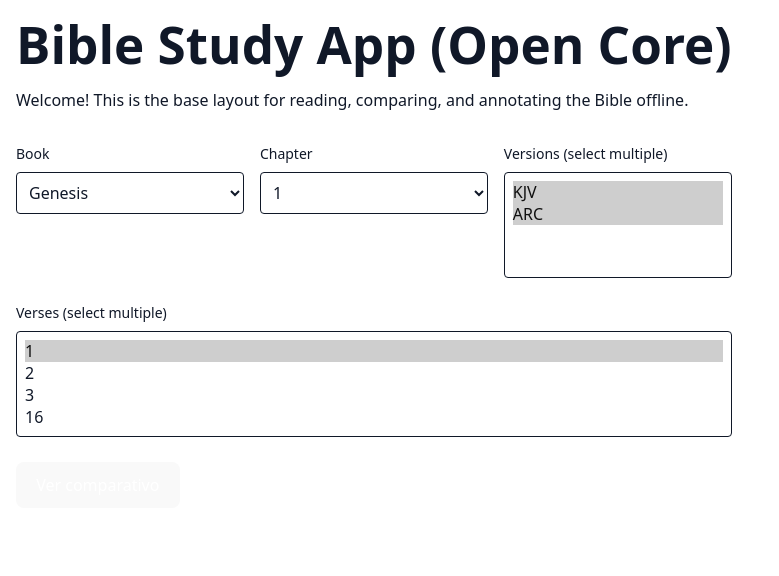
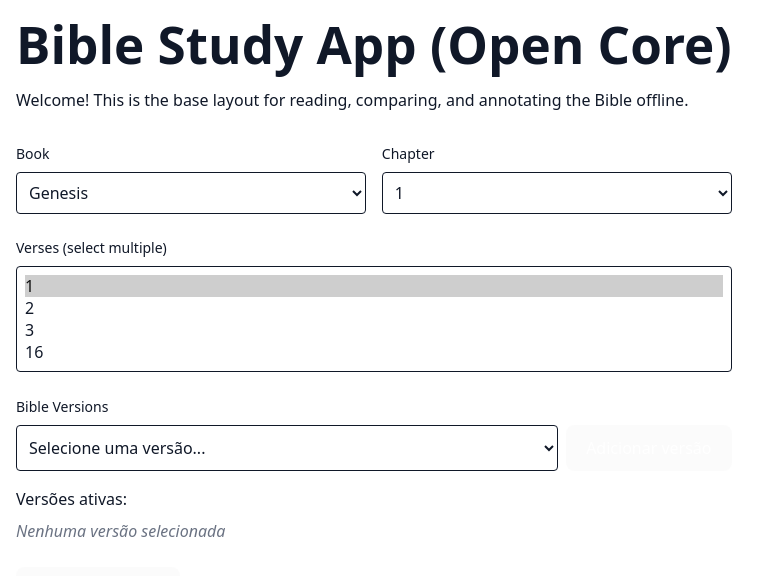
Before and after one commit to paulocfjunior/sacra, a React (Vite) app: page / in a window 1280 px wide. Shown: the top 576 px of the page, without its empty margins (0-779 px from the left). Built offline with nearby package versions, Linux system fonts and the light colour scheme.

Commit message:
feat: add VersionSelector component for dynamic version selection

```diff
--- a/src/components/VerseSelector.tsx
+++ b/src/components/VerseSelector.tsx
@@ -1,16 +1,15 @@
 import React, { useState } from 'react';
 import ParallelViewer from './ParallelViewer';
+import VersionSelector from './VersionSelector';
 
 const SAMPLE_BOOKS = ['Genesis', 'John'];
 const SAMPLE_CHAPTERS = ['1', '2', '3'];
 const SAMPLE_VERSES = ['1', '2', '3', '16'];
-const AVAILABLE_VERSIONS = ['KJV', 'ARC'];
 
 interface Selection {
   book: string;
   chapter: string;
   verses: string[];
-  versions: string[];
 }
 
 export default function VerseSelector() {
@@ -18,14 +17,14 @@ export default function VerseSelector() {
     book: SAMPLE_BOOKS[0],
     chapter: SAMPLE_CHAPTERS[0],
     verses: [SAMPLE_VERSES[0]],
-    versions: [AVAILABLE_VERSIONS[0], AVAILABLE_VERSIONS[1]],
   });
 
+  const [activeVersions, setActiveVersions] = useState<string[]>([]);
   const [showComparison, setShowComparison] = useState(false);
 
   return (
     <div className="space-y-6">
-      <div className="grid grid-cols-2 md:grid-cols-3 gap-4">
+      <div className="grid grid-cols-2 gap-4">
         <div className="space-y-2">
           <label className="block text-sm font-medium">Book</label>
           <select
@@ -51,23 +50,6 @@ export default function VerseSelector() {
             ))}
           </select>
         </div>
-
-        <div className="space-y-2">
-          <label className="block text-sm font-medium">Versions (select multiple)</label>
-          <select
-            className="w-full border rounded p-2"
-            multiple
-            value={selection.versions}
-            onChange={(e) => setSelection(prev => ({
-              ...prev,
-              versions: Array.from(e.target.selectedOptions).map(opt => opt.value)
-            }))}
-          >
-            {AVAILABLE_VERSIONS.map(version => (
-              <option key={version} value={version}>{version}</option>
-            ))}
-          </select>
-        </div>
       </div>
 
       <div className="space-y-2">
@@ -87,16 +69,25 @@ export default function VerseSelector() {
         </select>
       </div>
 
+      <div className="space-y-2">
+        <label className="block text-sm font-medium">Bible Versions</label>
+        <VersionSelector
+          activeVersions={activeVersions}
+          onVersionsChange={setActiveVersions}
+        />
+      </div>
+
       <button
-        className="bg-blue-500 text-white px-4 py-2 rounded hover:bg-blue-600"
+        className="bg-blue-500 text-white px-4 py-2 rounded hover:bg-blue-600 disabled:opacity-50"
         onClick={() => setShowComparison(true)}
+        disabled={activeVersions.length === 0}
       >
         Ver comparativo
       </button>
 
-      {showComparison && (
+      {showComparison && activeVersions.length > 0 && (
         <div className="mt-8">
-          <ParallelViewer {...selection} />
+          <ParallelViewer {...selection} versions={activeVersions} />
         </div>
       )}
     </div>
--- /dev/null
+++ b/src/components/VersionSelector.tsx
@@ -0,0 +1,71 @@
+import React, { useState } from 'react';
+import { useBible } from '../hooks/useBible';
+
+interface Props {
+  activeVersions: string[];
+  onVersionsChange: (versions: string[]) => void;
+}
+
+export default function VersionSelector({ activeVersions, onVersionsChange }: Props) {
+  const { availableVersions } = useBible();
+  const [selectedVersion, setSelectedVersion] = useState('');
+
+  // Filter out versions that are already active
+  const availableToAdd = availableVersions.filter(v => !activeVersions.includes(v));
+
+  const handleAddVersion = () => {
+    if (selectedVersion && !activeVersions.includes(selectedVersion)) {
+      onVersionsChange([...activeVersions, selectedVersion]);
+      setSelectedVersion('');
+    }
+  };
+
+  const handleRemoveVersion = (version: string) => {
+    onVersionsChange(activeVersions.filter(v => v !== version));
+  };
+
+  return (
+    <div className="space-y-4">
+      <div className="flex gap-2">
+        <select
+          className="flex-1 border rounded p-2"
+          value={selectedVersion}
+          onChange={(e) => setSelectedVersion(e.target.value)}
+        >
+          <option value="">Selecione uma versão...</option>
+          {availableToAdd.map(version => (
+            <option key={version} value={version}>{version}</option>
+          ))}
+        </select>
+        <button
+          className="bg-green-500 text-white px-4 py-2 rounded hover:bg-green-600 disabled:opacity-50"
+          onClick={handleAddVersion}
+          disabled={!selectedVersion}
+        >
+          Adicionar versão
+        </button>
+      </div>
+
+      <div className="space-y-2">
+        <h3 className="font-medium">Versões ativas:</h3>
+        {activeVersions.length === 0 ? (
+          <p className="text-gray-500 italic">Nenhuma versão selecionada</p>
+        ) : (
+          <ul className="space-y-2">
+            {activeVersions.map(version => (
+              <li key={version} className="flex items-center justify-between bg-gray-50 p-2 rounded">
+                <span>{version}</span>
+                <button
+                  className="text-red-500 hover:text-red-700"
+                  onClick={() => handleRemoveVersion(version)}
+                >
+                  Remover
+                </button>
+              </li>
+            ))}
+          </ul>
+        )}
+      </div>
+    </div>
+  );
+}
```
